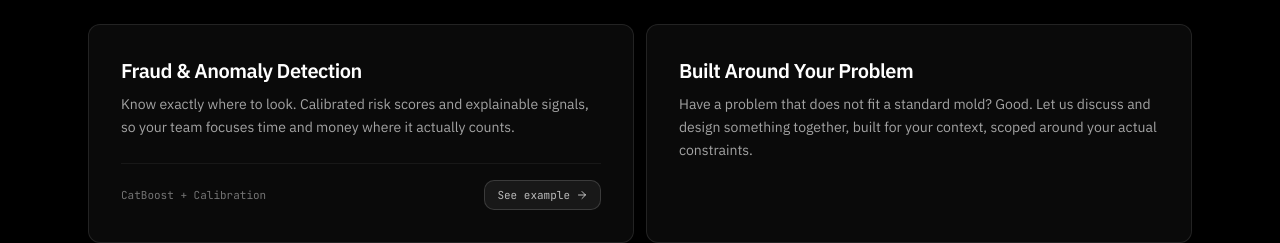
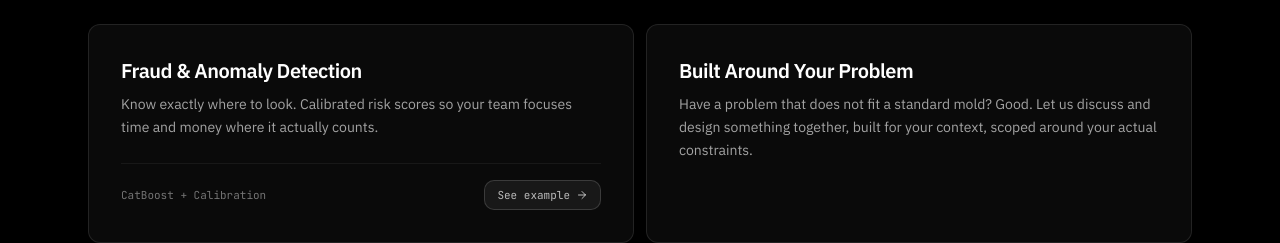
Before and after one commit to ag-algolab/ag-algolab.github.io, a React (Vite) app: page / in a window 1280 px wide. Shown: the part 2239-2482 px from the top of the page. Built offline with nearby package versions, Linux system fonts and the light colour scheme.

Commit message:
Update App.jsx

```diff
--- a/src/App.jsx
+++ b/src/App.jsx
@@ -189,7 +189,7 @@ function ServicesSection() {
                 Fraud & Anomaly Detection
               </h3>
               <p className="text-neutral-400 text-sm leading-relaxed mb-6 flex-1">
-                Know exactly where to look. Calibrated risk scores and explainable signals,
+                Know exactly where to look. Calibrated risk scores
                 so your team focuses time and money where it actually counts.
               </p>
               <div className="pt-4 border-t border-white/[0.06] flex items-center justify-between">
```
